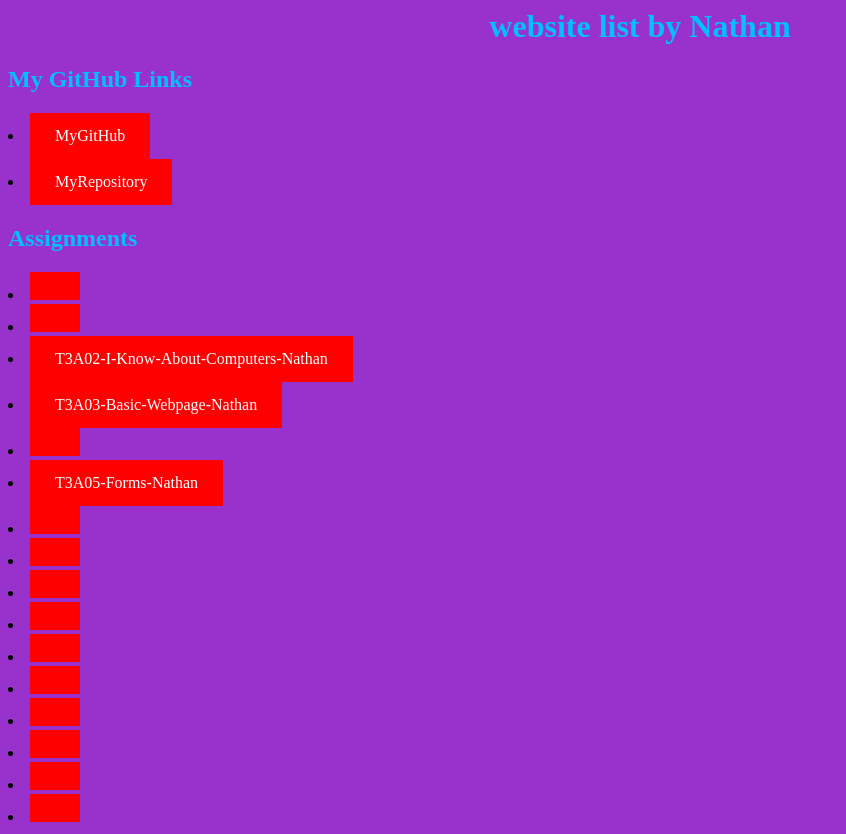
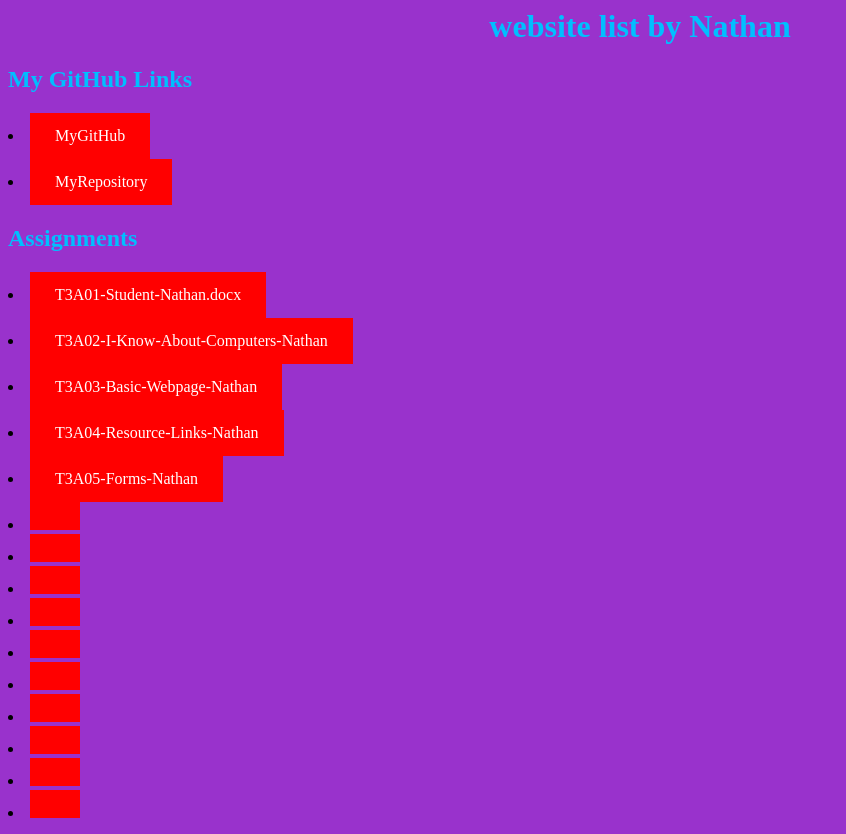
Before and after one commit to nfernandez197/mss-game-dev-2021, a plain HTML site: page public/index.html in a window 1280 px wide. Shown: the whole page, without its empty margins (0-846 px from the left). Drawn offline with Linux system fonts and the light colour scheme.

Commit message:
Update index.html

```diff
--- a/public/index.html
+++ b/public/index.html
@@ -28,11 +28,10 @@
 <li><a href="https://github.com/nfernandez197/mss-game-dev-2021">MyGitHub</a>
 <li><a href="https://github.com/nfernandez197?tab=repositories">MyRepository</a>
   <font color="deepskyblue"><h2>Assignments</h2></font>
-<li><a href=""></a>
-<li><a href=""></a>
+<li><a href="T3A01-Student-Nathan.docx">T3A01-Student-Nathan.docx</a>
 <li><a href="T3A02-I-Know-About-Computers-Nathan.docx">T3A02-I-Know-About-Computers-Nathan</a>
 <li><a href="T3A03-Basic-Webpage-Nathan.html">T3A03-Basic-Webpage-Nathan</a>
-<li><a href=""></a>
+<li><a href="T3A04-Resource-Links-Nathan.docx">T3A04-Resource-Links-Nathan</a>
 <li><a href="T3A05-Forms-Nathan.html">T3A05-Forms-Nathan</a>
 <li><a href=""></a>
 <li><a href=""></a>
```
